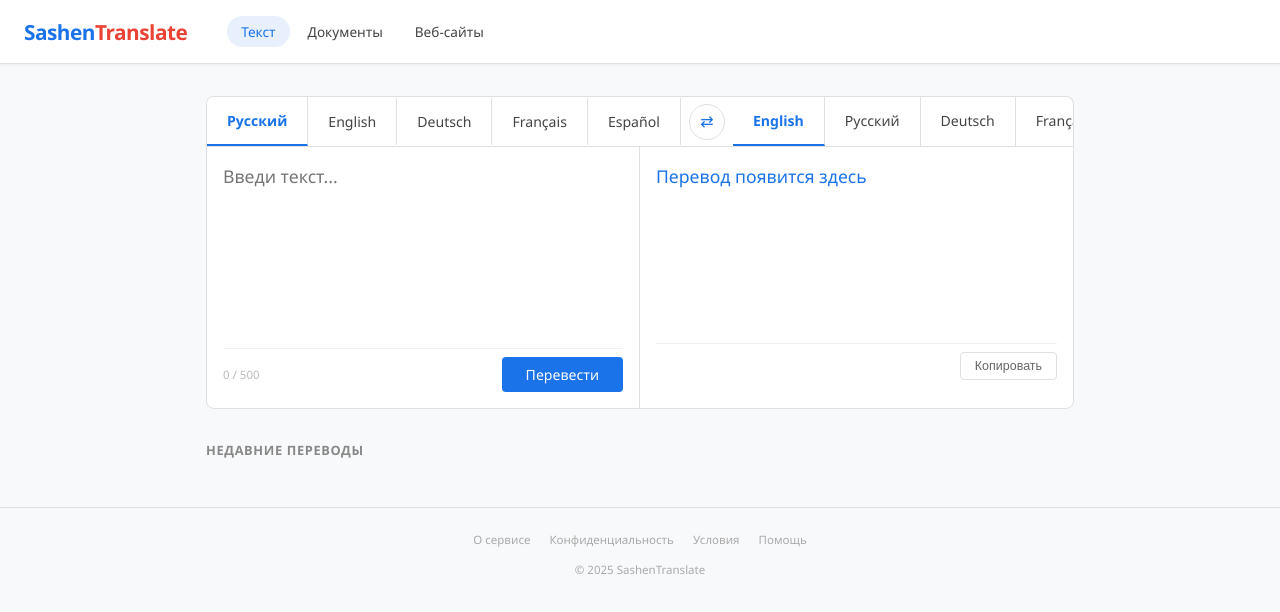
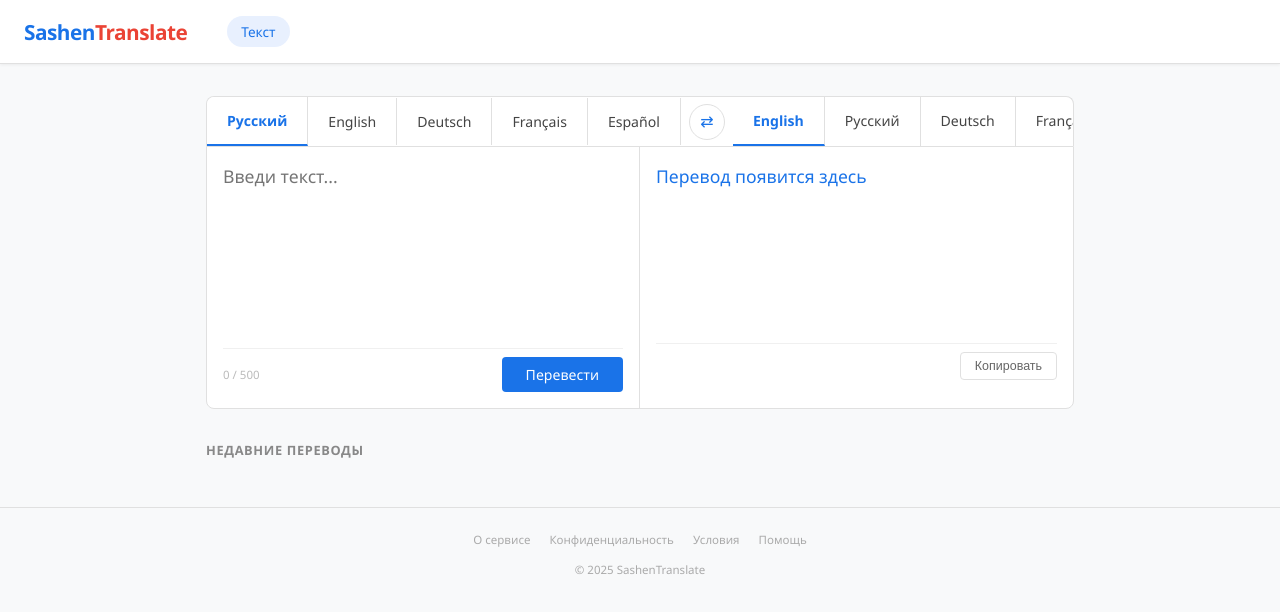
Before and after one commit to Nyxnotz/SashenNet, a plain HTML site: page sites/translator.sashen/index.html in a window 1280 px wide. Drawn offline with Linux system fonts and the light colour scheme.

Commit message:
Update index.html

```diff
--- a/sites/translator.sashen/index.html
+++ b/sites/translator.sashen/index.html
@@ -229,8 +229,6 @@
   <div class="logo">Sashen<span>Translate</span></div>
   <nav class="header-nav">
     <a href="#" class="active">Текст</a>
-    <a href="#" onclick="alert('Скоро™')">Документы</a>
-    <a href="#" onclick="alert('Скоро™')">Веб-сайты</a>
   </nav>
 </header>
 
```
